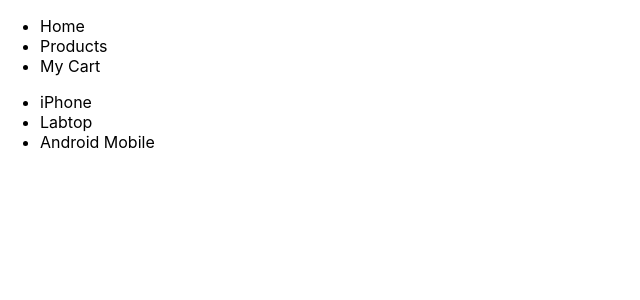
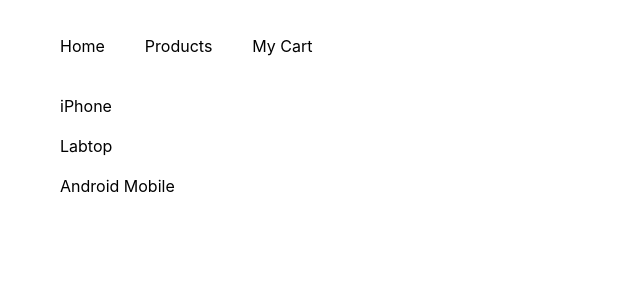
Before and after one commit to OmarThinks/React-Context-Project, a React (Create React App) app in the folder src/: page / in a window 1280 px wide. Shown: the top 300 px of the page, without its empty margins (0-640 px from the left). Built offline with nearby package versions, Linux system fonts and the light colour scheme.

Commit message:
basic styling

```diff
--- a/src/src/components/main.js
+++ b/src/src/components/main.js
@@ -4,13 +4,13 @@
     state = {  }
     render() {
         return (
-        <div>
+        <main>
             <ul>
                 <li> iPhone </li>
                 <li> Labtop </li>
                 <li> Android Mobile </li>
             </ul>
-        </div> );
+        </main> );
     }
 }
 
--- a/src/src/components/navbar.js
+++ b/src/src/components/navbar.js
@@ -4,13 +4,13 @@
     state = {  }
     render() {
         return (
-            <div>
+            <nav>
                 <ul>
                     <li>Home</li>
                     <li>Products</li>
                     <li>My Cart</li>
                 </ul>
-            </div>
+            </nav>
          );
     }
 }
--- a/src/src/index.css
+++ b/src/src/index.css
@@ -7,7 +7,27 @@
   -moz-osx-font-smoothing: grayscale;
 }
 
-code {
-  font-family: source-code-pro, Menlo, Monaco, Consolas, 'Courier New',
-    monospace;
+
+
+
+*{
+
 }
+
+
+main{
+  display: block;
+}
+
+
+
+
+li{
+  display: inline-block;
+  margin: 20px;
+}
+
+
+main >ul >li{
+  display: block;
+}
```
